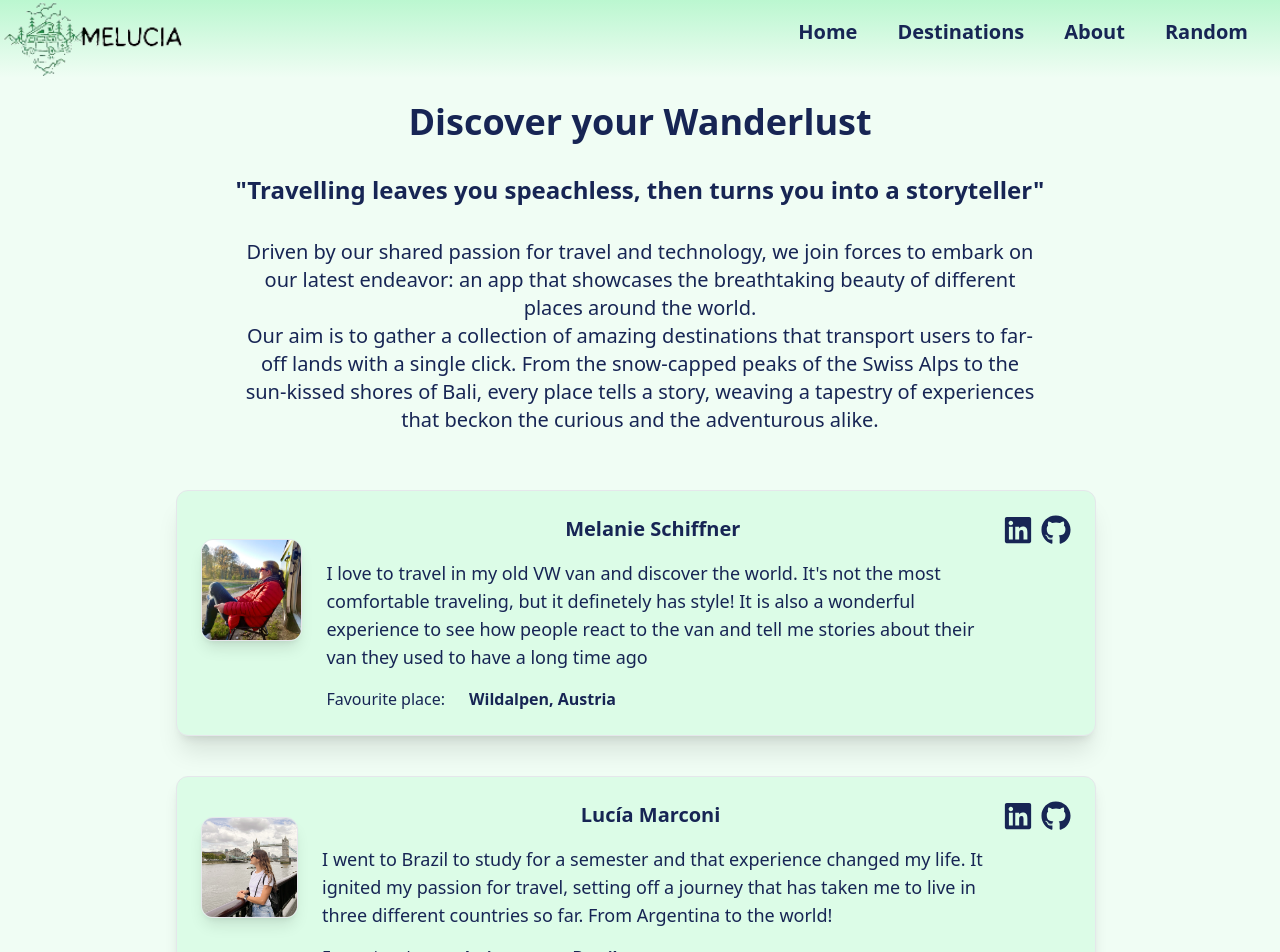
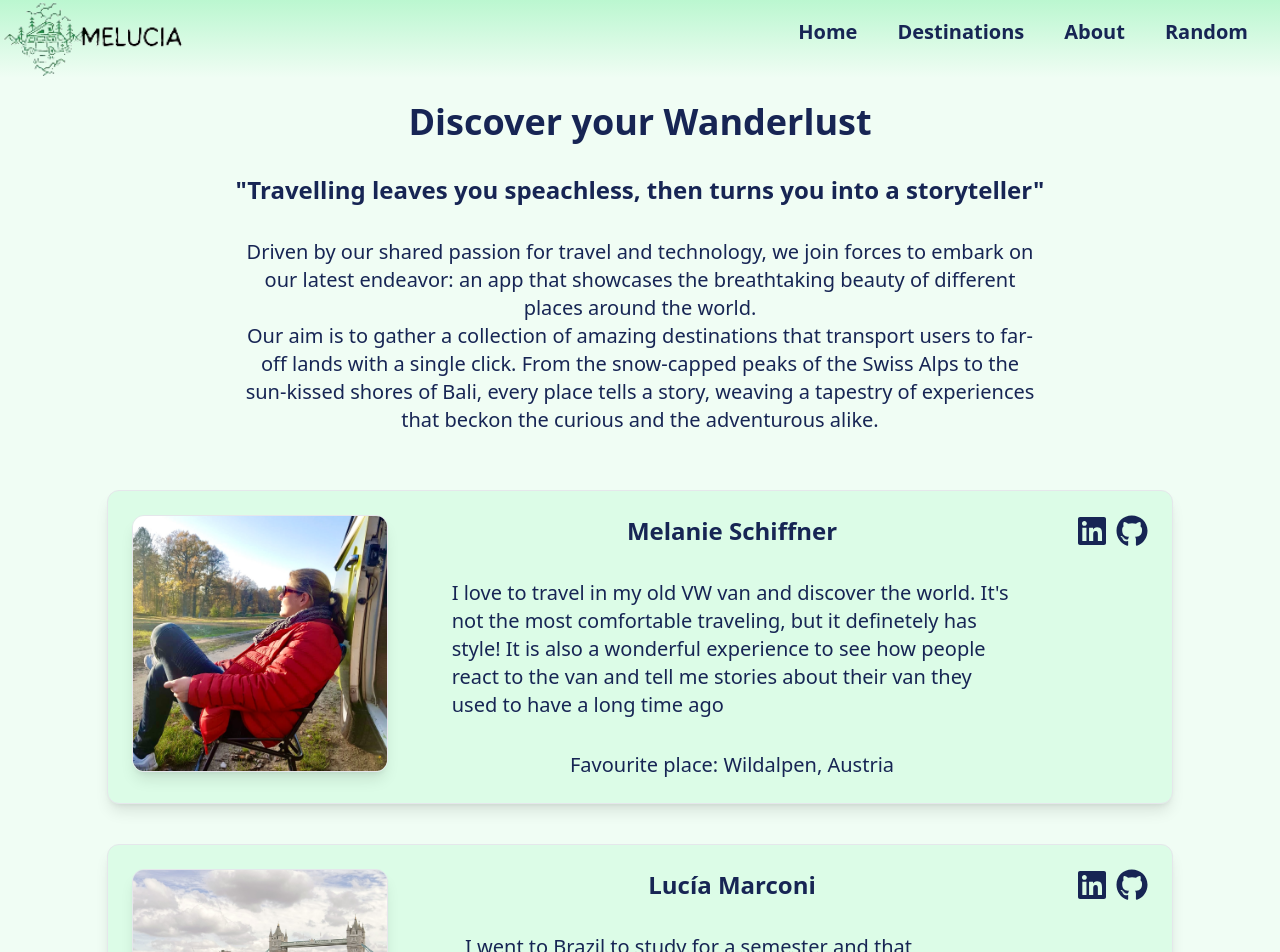
Before and after one commit to melucia/melucia-travel-app, a React (Vite) app: page /about in a window 1280 px wide. Shown: the top 952 px of the page. Built offline with nearby package versions, Linux system fonts and the light colour scheme; the HTML template or start-up script is replaced by a standard one.

Commit message:
Co-authored-by: MelSchiffner <MelSchiffner@users.noreply.github.com>

```diff
--- a/src/pages/AboutPage.jsx
+++ b/src/pages/AboutPage.jsx
@@ -28,27 +28,26 @@ function AboutPage() {
       </p>
 
       <div
-        className="flex gap-10 flex-col ml-16
-      lg:ml-44"
+        className="flex gap-10 flex-col items-center"
       >
-        <div>
-          <div className="bg-green-100 shadow-xl border-solid border rounded-xl p-6 flex flex-row w-10/12">
-            <div>
+
+        <div className="bg-green-100 shadow-lg border-solid border rounded-xl p-6 flex flex-col items-center gap-2  w-10/12 lg:items-start lg:flex-row lg:w-10/12">
+
           <img
             src={Mel}
-                className="w-80 aspect-ratio: 1 / 1 shadow-lg border-solid border rounded-xl mt-6"
+            className="w-3/4 shadow-lg border-solid border rounded-xl lg:w-64 lg:aspect-ratio: 1 / 1"
           />
-            </div>
-            <div className="">
+
+          <div className="flex flex-col items-center gap-4" >
             <h3
               className="text-center text-lg font-semibold
-              lg:text-xl"
+              lg:text-2xl"
             >
               Melanie Schiffner
             </h3>
             <p
-                className="mt-4 ml-6 text-md
-              lg:text-lg"
+              className="mt-4 text-sm
+              lg:text-xl lg:w-5/6"
             >
               I love to travel in my old VW van and discover the world. It's
               not the most comfortable traveling, but it definetely has style!
@@ -56,64 +55,64 @@ function AboutPage() {
               van and tell me stories about their van they used to have a long
               time ago
             </p>
-              <p className="mt-4 ml-6">
+            <p className="mt-4 lg:text-xl">
               Favourite place:
-                <b className="mx-6">Wildalpen, Austria</b>
+              Wildalpen, Austria
             </p>
           </div>
 
-            <div className="inline-flex">
+          <div className="flex gap-2">
             <a href="https://www.linkedin.com/in/melanie-schiffner-525b8aa2/">
-                <FaLinkedin size={30} />
+              <FaLinkedin className="size-6 lg:size-8" />
             </a>
-              <a href="https://github.com/MelSchiffner" className="ml-2">
-                <FaGithub size={30} />
+            <a href="https://github.com/MelSchiffner">
+              <FaGithub className="size-6 lg:size-8" />
             </a>
           </div>
         </div>
-        </div>
 
-        <div className="">
-          <div className="bg-green-100 shadow-lg border-solid border rounded-xl p-6 flex flex-row w-10/12">
-            <div className="">
+
+
+        <div className="bg-green-100 shadow-lg border-solid border rounded-xl p-6 flex flex-col items-center gap-2 w-10/12 lg:gap-6 lg:items-start lg:flex-row lg:w-10/12">
+
           <img
             src={Lu}
-                className="w-64 aspect-ratio: 1 / 1 shadow-lg border-solid border rounded-xl mt-4"
+            className="w-3/4 shadow-lg border-solid border rounded-xl lg:w-64 lg:aspect-ratio: 1 / 1"
           />
-            </div>
-            <div>
+
+          <div className="flex flex-col items-center gap-4">
             <h3
               className="text-center text-lg font-semibold
-              lg:text-xl"
+              lg:text-2xl lg:"
             >
               Lucía Marconi
             </h3>
             <p
-                className="mt-4 ml-6 text-md
-              lg:text-lg"
+              className="mt-4 text-sm
+              lg:text-xl lg:w-5/6"
             >
               I went to Brazil to study for a semester and that experience
               changed my life. It ignited my passion for travel, setting off a
               journey that has taken me to live in three different countries
               so far. From Argentina to the world!
             </p>
-              <p className="mt-4 ml-6">
+            <p className="mt-4 lg:text-xl">
               Favourite place:
-                <b className="mx-6">Jericoacoara, Brazil</b>
+              Jericoacoara, Brazil
             </p>
           </div>
 
-            <div className="inline-flex">
+          <div className="flex gap-2">
             <a href="https://www.linkedin.com/in/Lumarconi21/">
-                <FaLinkedin size={30} />
+              <FaLinkedin className="size-6 lg:size-8" />
             </a>
-              <a href="https://github.com/Lumarconi21" className="ml-2">
-                <FaGithub size={30} />
+            <a href="https://github.com/Lumarconi21">
+              <FaGithub className="size-6 lg:size-8" />
             </a>
           </div>
         </div>
       </div>
-      </div>
+
     </>
   );
 }
```
Lines whose indentation alone changed are shown as unchanged.
